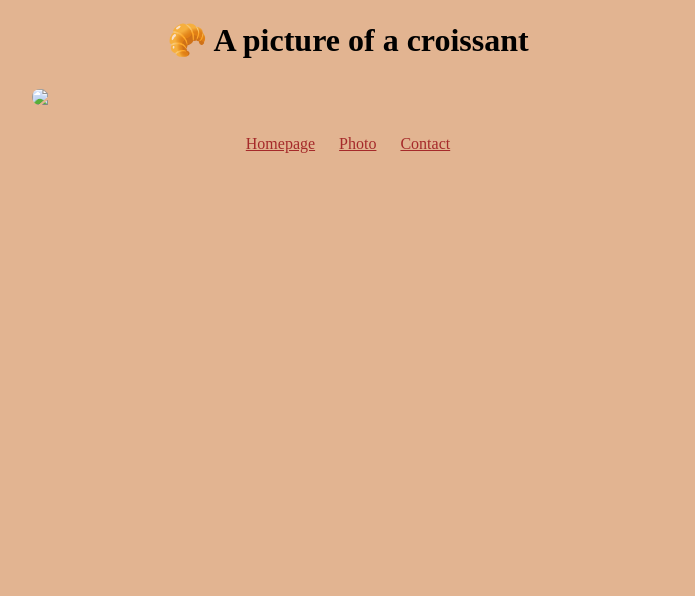
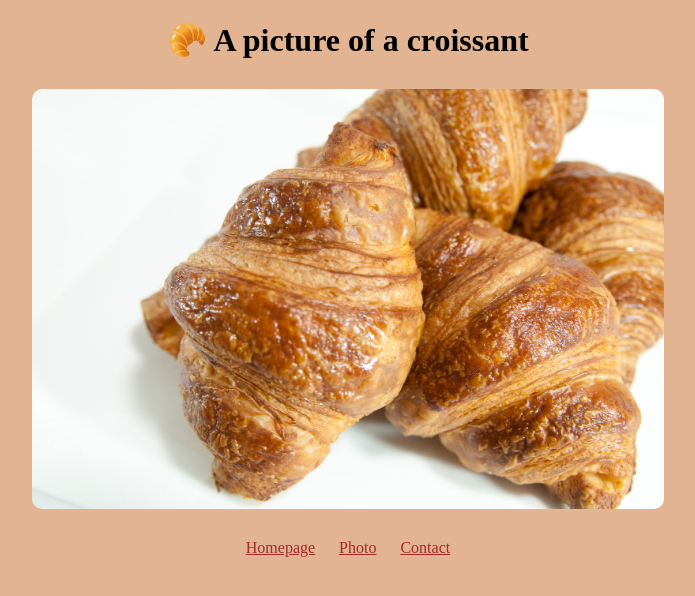
Before and after one commit to WickedZ2309/Croissant, a plain HTML site: page photo.html in a window 1280 px wide. Shown: the whole page, without its empty margins (292-987 px from the left). Drawn offline with Linux system fonts and the light colour scheme.

Commit message:
Corrected picture link

```diff
--- a/photo.html
+++ b/photo.html
@@ -9,7 +9,7 @@
   </head>
   <body>
     <h1>🥐 A picture of a croissant</h1>
-    <img src="/Git/Croissant/img/croissant.jpg" class="croissant-photo" />
+    <img src="/img/croissant.jpg" class="croissant-photo" />
     <footer>
       <a href="/">Homepage</a>
       <a href="/photo.html">Photo</a>
```
